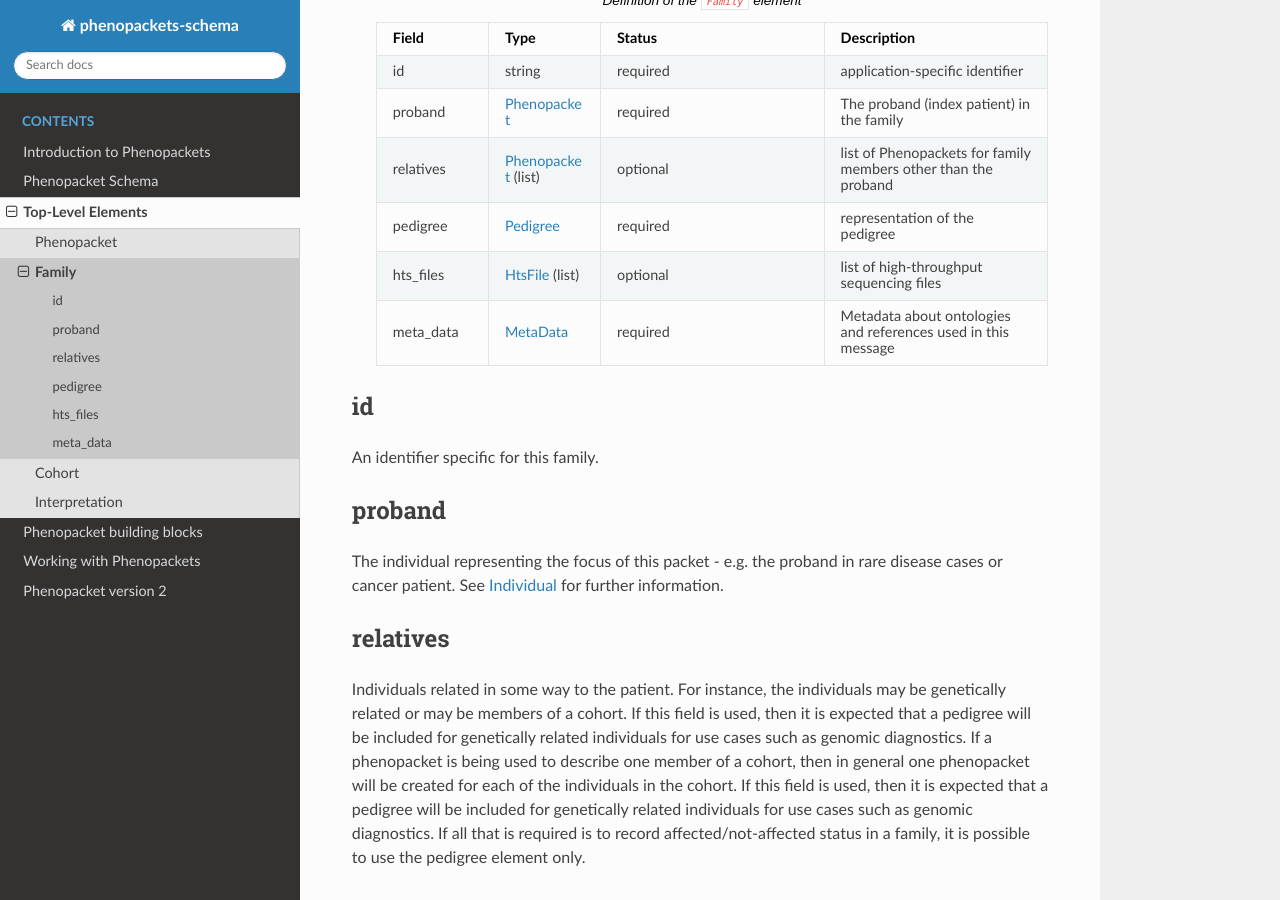
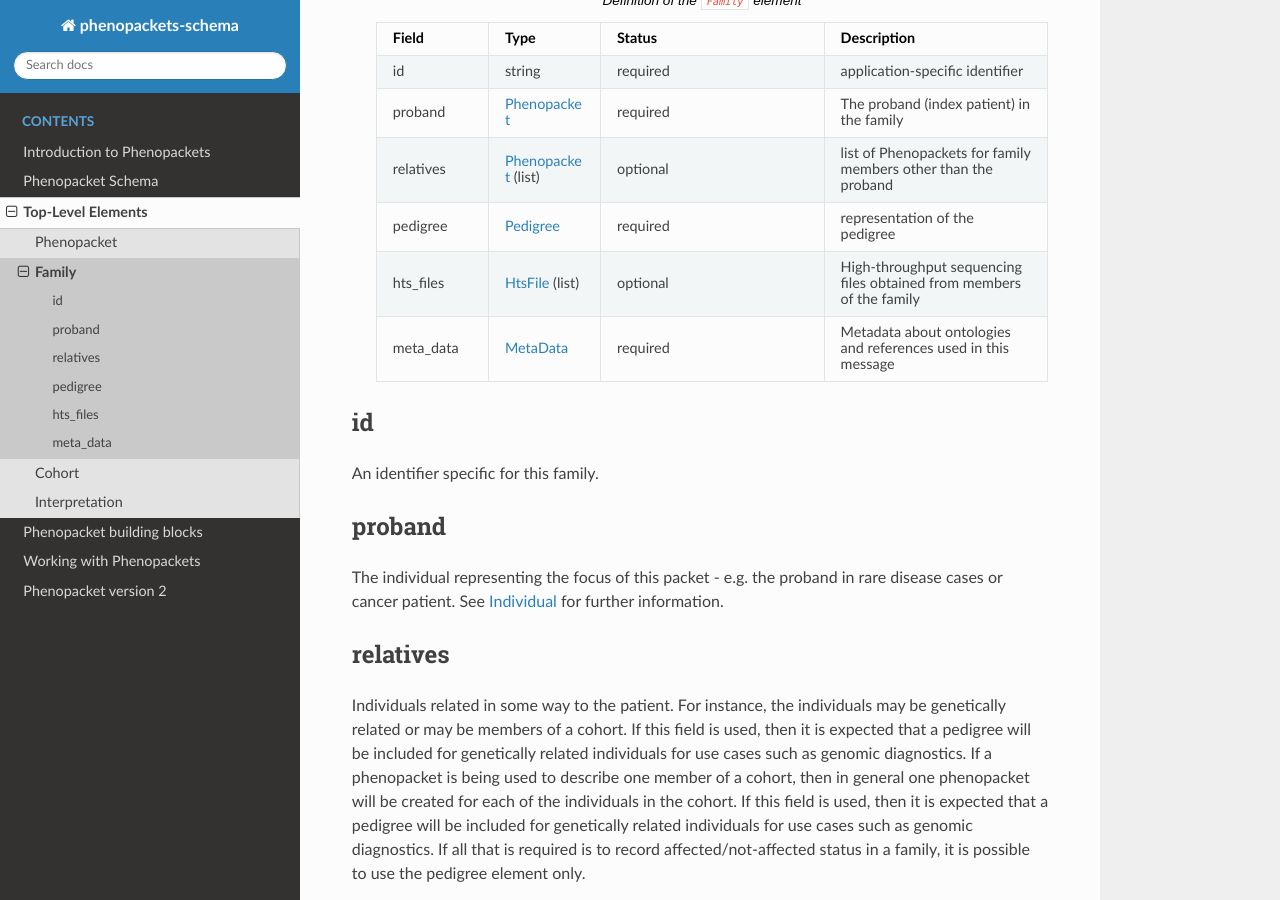
Before and after one commit to phenopackets/phenopacket-schema, a Sphinx documentation site: the page built from docs/family.rst, in a window 1280 px wide and 900 px high, scrolled down 543 px. Built offline with Sphinx 7.4.7 and the Read the Docs theme 2.0.0, drawn with Linux system fonts in a browser that asks for light colours.

Commit message:
Update family.rst
Updated hts_file description to align with phenopacket table

```diff
--- a/docs/family.rst
+++ b/docs/family.rst
@@ -50,7 +50,7 @@ with the :ref:`rstpedigree` element.
    * - hts_files
      - :ref:`rstfile` (list)
      - optional
-     - list of high-throughput sequencing files
+     - High-throughput sequencing files obtained from members of the family
    * - meta_data
      - :ref:`rstmetadata`
      - required
```
